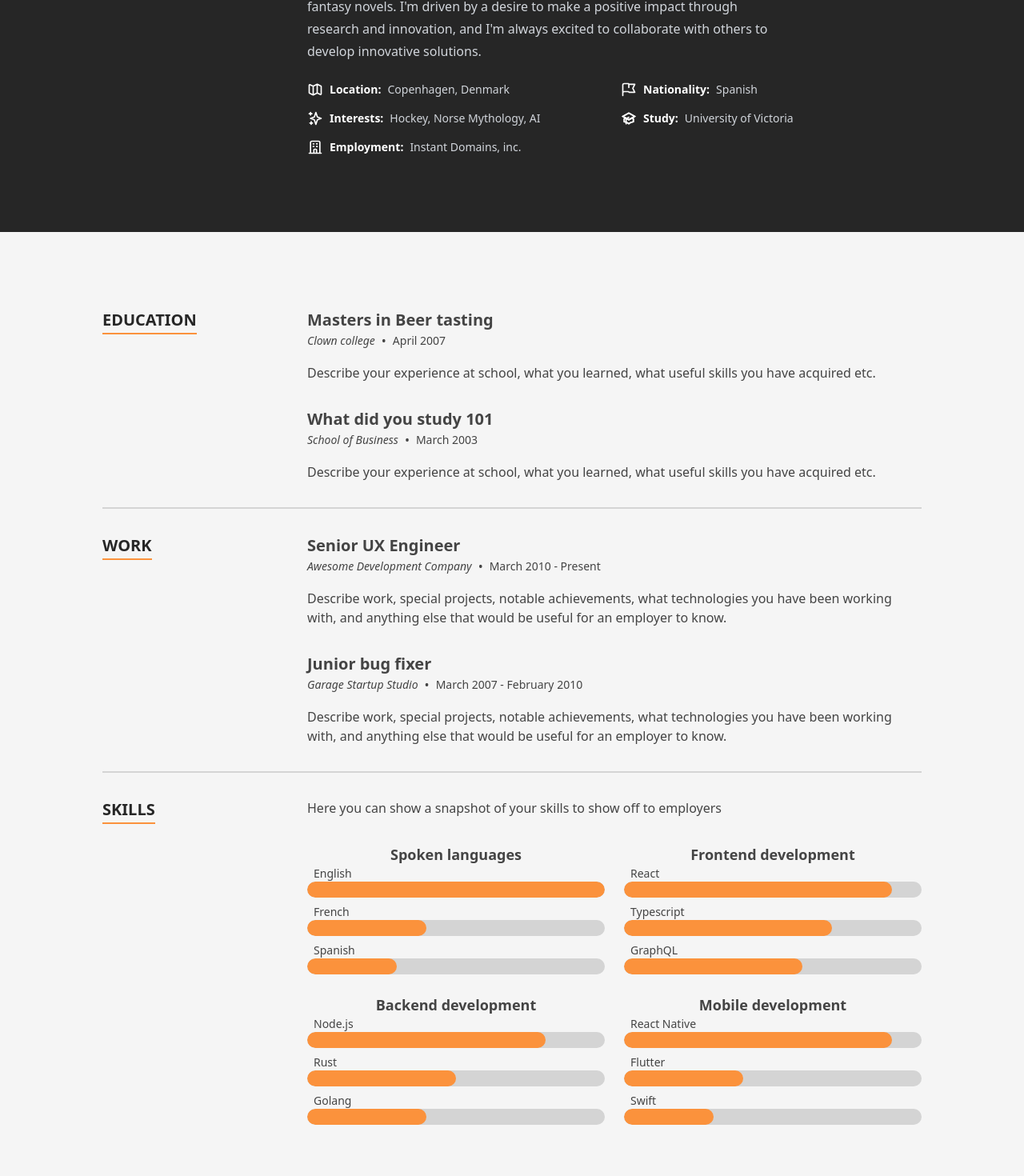
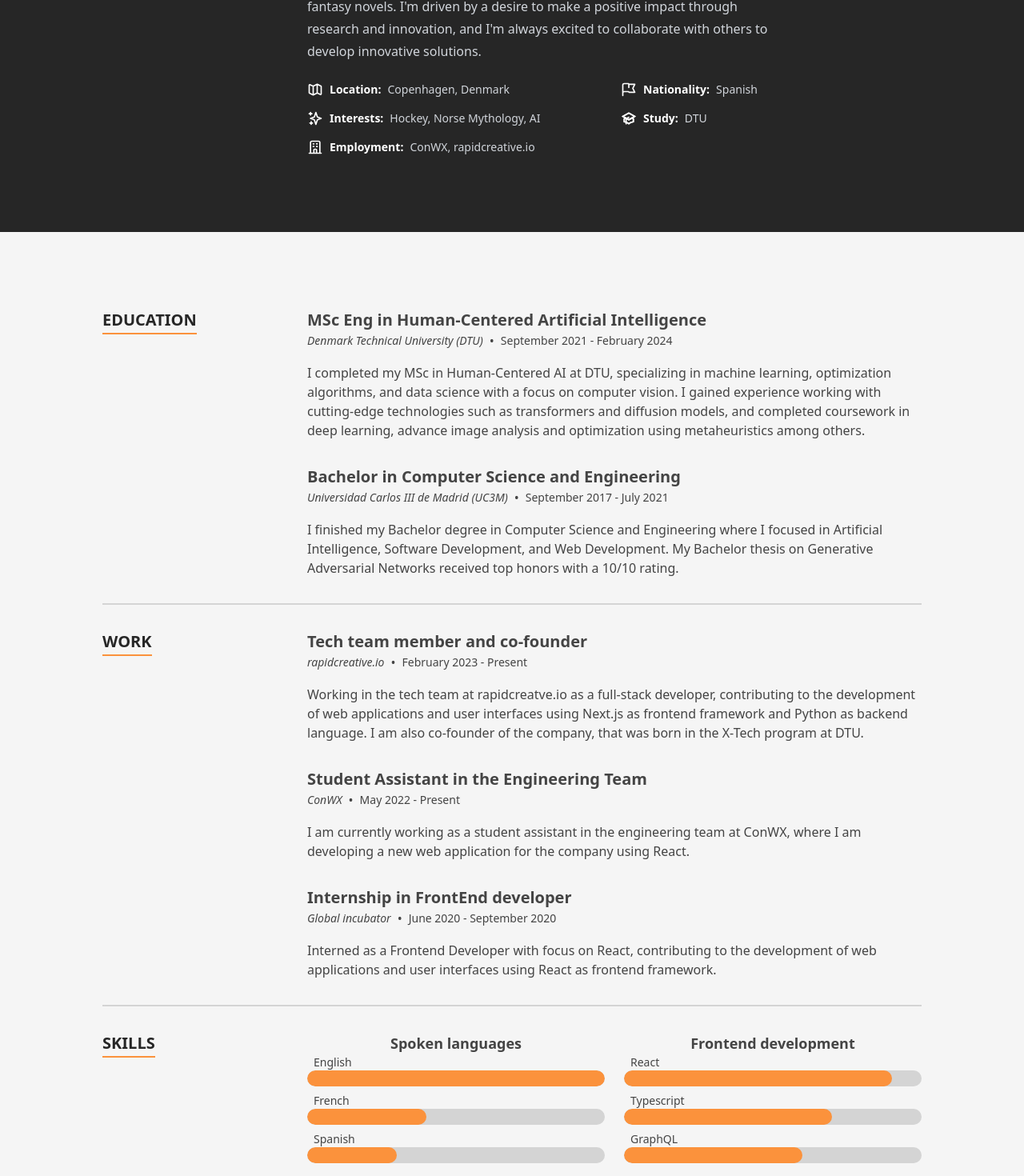
Before and after one commit to Pheithar/Pheithar.github.io, a Next.js app: page / in a window 1280 px wide. Shown: the part 1054-2524 px from the top of the page at 80% size. Built offline with nearby package versions, Linux system fonts and the light colour scheme.

Commit message:
More updates, contact and about me

```diff
--- a/src/components/Sections/Contact/index.tsx
+++ b/src/components/Sections/Contact/index.tsx
@@ -10,7 +10,7 @@ import InstagramIcon from '../../Icon/InstagramIcon';
 import LinkedInIcon from '../../Icon/LinkedInIcon';
 import TwitterIcon from '../../Icon/TwitterIcon';
 import Section from '../../Layout/Section';
-import ContactForm from './ContactForm';
+// import ContactForm from './ContactForm';
 
 const ContactValueMap: Record<ContactType, ContactValue> = {
   [ContactType.Email]: {Icon: MailIcon, srLabel: 'Email'},
@@ -33,9 +33,9 @@ const Contact: FC = memo(() => {
           <h2 className="text-2xl font-bold text-white">{headerText}</h2>
         </div>
         <div className="grid grid-cols-1 gap-6 md:grid-cols-2">
-          <div className="order-2 col-span-1 md:order-1 ">
+          {/* <div className="order-2 col-span-1 md:order-1 ">
             <ContactForm />
-          </div>
+          </div> */}
           <div className="order-1 col-span-1 flex flex-col gap-y-4 md:order-2">
             <p className="prose leading-6 text-neutral-300">{description}</p>
             <dl className="flex flex-col space-y-4 text-base text-neutral-500 sm:space-y-2">
--- a/src/components/Sections/Resume/index.tsx
+++ b/src/components/Sections/Resume/index.tsx
@@ -21,7 +21,6 @@ const Resume: FC = memo(() => {
           ))}
         </ResumeSection>
         <ResumeSection title="Skills">
-          <p className="pb-8">Here you can show a snapshot of your skills to show off to employers</p>
           <div className="grid grid-cols-1 gap-6 md:grid-cols-2">
             {skills.map((skillgroup, index) => (
               <SkillGroup key={`${skillgroup.name}-${index}`} skillGroup={skillgroup} />
--- a/src/data/data.tsx
+++ b/src/data/data.tsx
@@ -6,6 +6,7 @@ import {
   MapIcon,
   OfficeBuildingIcon,
   SparklesIcon,
+  MailIcon,
 } from '@heroicons/react/outline';
 
 import GithubIcon from '../components/Icon/GithubIcon';
@@ -13,7 +14,7 @@ import InstagramIcon from '../components/Icon/InstagramIcon';
 import LinkedInIcon from '../components/Icon/LinkedInIcon';
 // import StackOverflowIcon from '../components/Icon/StackOverflowIcon';
 // import TwitterIcon from '../components/Icon/TwitterIcon';
-import heroImage from '../images/header-background.webp';
+import heroImage from '../images/header-background.jpg';
 import porfolioImage1 from '../images/portfolio/portfolio-1.jpg';
 import porfolioImage2 from '../images/portfolio/portfolio-2.jpg';
 import porfolioImage3 from '../images/portfolio/portfolio-3.jpg';
@@ -85,7 +86,7 @@ export const heroData: Hero = {
   ),
   actions: [
     {
-      href: '/assets/resume.pdf',
+      href: '/assets/AVM_CV.pdf',
       text: 'Resume',
       primary: true,
       Icon: DownloadIcon,
@@ -109,8 +110,8 @@ export const aboutData: About = {
     // {label: 'Age', text: '23', Icon: CalendarIcon},
     {label: 'Nationality', text: 'Spanish', Icon: FlagIcon},
     {label: 'Interests', text: 'Hockey, Norse Mythology, AI', Icon: SparklesIcon},
-    {label: 'Study', text: 'University of Victoria', Icon: AcademicCapIcon},
-    {label: 'Employment', text: 'Instant Domains, inc.', Icon: OfficeBuildingIcon},
+    {label: 'Study', text: 'DTU', Icon: AcademicCapIcon},
+    {label: 'Employment', text: 'ConWX, rapidcreative.io', Icon: OfficeBuildingIcon},
   ],
 };
 
@@ -265,39 +266,47 @@ export const portfolioItems: PortfolioItem[] = [
  */
 export const education: TimelineItem[] = [
   {
-    date: 'April 2007',
-    location: 'Clown college',
-    title: 'Masters in Beer tasting',
-    content: <p>Describe your experience at school, what you learned, what useful skills you have acquired etc.</p>,
+    date: 'September 2021 - February 2024',
+    location: 'Denmark Technical University (DTU)',
+    title: 'MSc Eng in Human-Centered Artificial Intelligence',
+    content: <p>I completed my MSc in Human-Centered AI at DTU, specializing in machine learning, optimization algorithms, and data science with a focus on computer vision. I gained experience working with cutting-edge technologies such as transformers and diffusion models, and completed coursework in deep learning, advance image analysis and optimization using metaheuristics among others.</p>,
   },
   {
-    date: 'March 2003',
-    location: 'School of Business',
-    title: 'What did you study 101',
-    content: <p>Describe your experience at school, what you learned, what useful skills you have acquired etc.</p>,
+    date: 'September 2017 - July 2021',
+    location: 'Universidad Carlos III de Madrid (UC3M)',
+    title: 'Bachelor in Computer Science and Engineering',
+    content: <p>I finished my Bachelor degree in Computer Science and Engineering where I focused in Artificial Intelligence, Software Development, and Web Development. My Bachelor thesis on Generative Adversarial Networks received top honors with a 10/10 rating.</p>,
   },
 ];
 
 export const experience: TimelineItem[] = [
   {
-    date: 'March 2010 - Present',
-    location: 'Awesome Development Company',
-    title: 'Senior UX Engineer',
+    date: 'February 2023 - Present',
+    location: 'rapidcreative.io',
+    title: 'Tech team member and co-founder',
     content: (
       <p>
-        Describe work, special projects, notable achievements, what technologies you have been working with, and
-        anything else that would be useful for an employer to know.
+        Working in the tech team at rapidcreatve.io as a full-stack developer, contributing to the development of web applications and user interfaces using Next.js as frontend framework and Python as backend language. I am also co-founder of the company, that was born in the X-Tech program at DTU.
       </p>
     ),
   },
   {
-    date: 'March 2007 - February 2010',
-    location: 'Garage Startup Studio',
-    title: 'Junior bug fixer',
+    date: 'May 2022 - Present',
+    location: 'ConWX',
+    title: 'Student Assistant in the Engineering Team',
     content: (
       <p>
-        Describe work, special projects, notable achievements, what technologies you have been working with, and
-        anything else that would be useful for an employer to know.
+        I am currently working as a student assistant in the engineering team at ConWX, where I am developing a new web application for the company using React.
+      </p>
+    ),
+  },
+  {
+    date: 'June 2020 - September 2020',
+    location: 'Global incubator',
+    title: 'Internship in FrontEnd developer',
+    content: (
+      <p>
+        Interned as a Frontend Developer with focus on React, contributing to the development of web applications and user interfaces using React as frontend framework.
       </p>
     ),
   },
@@ -333,28 +342,33 @@ export const testimonial: TestimonialSection = {
 
 export const contact: ContactSection = {
   headerText: 'Get in touch.',
-  description: 'Here is a good spot for a message to your readers to let them know how best to reach out to you.',
+  description: "Thank you for taking the time to view my profile. If you have any questions or would like to discuss potential opportunities, please don't hesitate to reach out. I can be contacted via email, and I'm always open to connecting on LinkedIn. Looking forward to hearing from you!",
   items: [
     {
       type: ContactType.Email,
-      text: 'reachout@timbaker.me',
-      href: 'mailto:reachout@timbaker.me',
+      text: 'avalverdemahou@gmail.com',
+      href: 'mailto:avalverdemahou@gamil.com',
+    },
+    // {
+    //   type: ContactType.Location,
+    //   text: 'Copenhagen, Denmark',
+    //   href: 'https://www.google.com/maps/place/Copenhague/@55.6713442,12.5237846,12z/data=!3m1!4b1!4m6!3m5!1s0x4652533c5c803d23:0x4dd7edde69467b8!8m2!3d55.6760968!4d12.5683372!16zL20vMDFsZnk',
+    // },
+    // {
+    //   type: ContactType.Instagram,
+    //   text: '@alemahou',
+    //   href: 'https://www.instagram.com/alemahou/',
+    // },
+    {
+      type: ContactType.Github,
+      text: 'Pheithar',
+      href: 'https://github.com/Pheithar'
     },
     {
-      type: ContactType.Location,
-      text: 'Victoria BC, Canada',
-      href: 'https://www.google.ca/maps/place/Victoria,+BC/@48.4262362,-123.376775,14z',
-    },
-    {
-      type: ContactType.Instagram,
-      text: '@tbakerx',
-      href: 'https://www.instagram.com/tbakerx/',
-    },
-    {
-      type: ContactType.Github,
-      text: 'tbakerx',
-      href: 'https://github.com/tbakerx',
-    },
+      type: ContactType.LinkedIn,
+      text: 'Alejandro Valverde Mahou',
+      href: 'https://www.linkedin.com/in/pheithar/'
+    }
   ],
 };
 
@@ -366,5 +380,6 @@ export const socialLinks: Social[] = [
   // {label: 'Stack Overflow', Icon: StackOverflowIcon, href: 'https://stackoverflow.com/users/8553186/tim-baker'},
   {label: 'LinkedIn', Icon: LinkedInIcon, href: 'https://www.linkedin.com/in/pheithar/'},
   {label: 'Instagram', Icon: InstagramIcon, href: 'https://www.instagram.com/alemahou/'},
+  {label: 'Email', Icon: MailIcon, href: 'mailto:avalverdemahou@gmail.com'},
   // {label: 'Twitter', Icon: TwitterIcon, href: 'https://twitter.com/TimBakerx'},
 ];
```
Also changed, not shown: src/images/header-background.jpg (added), src/images/profilepic.jpg.
